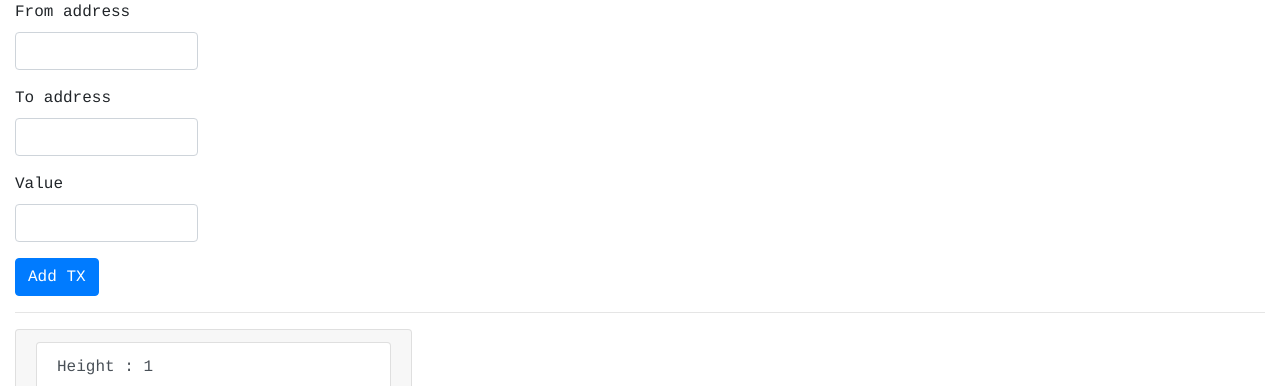
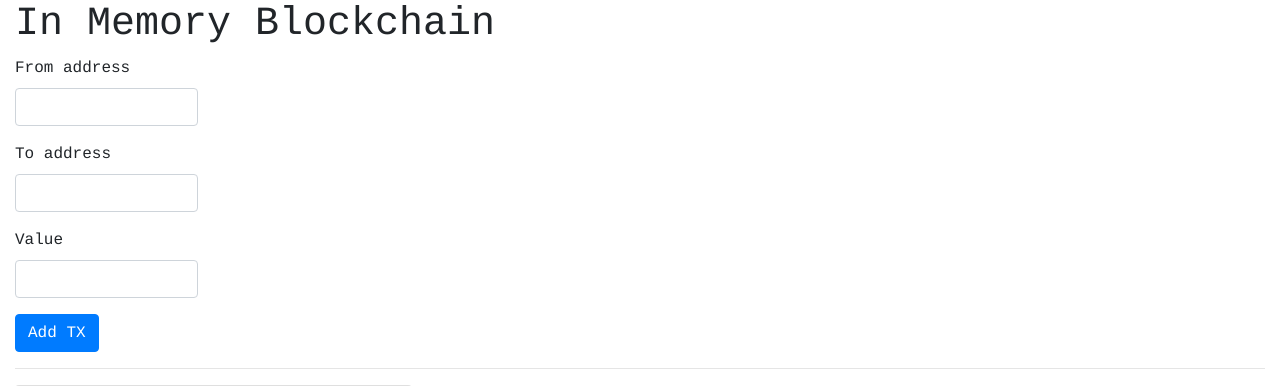
Before and after one commit to charlesjhongc/blockchain_demo, a Flask app: page / in a window 1280 px wide. Shown: the top 386 px of the page. Run offline with Flask 2, Linux system fonts and the light colour scheme; some libraries are stand-ins or nearby versions; some web fonts are replaced.

Commit message:
Add a header

```diff
--- a/templates/index.html
+++ b/templates/index.html
@@ -12,6 +12,11 @@
 
   <body>
     <div class="container-fluid">
+      <div class="row">
+        <div class="col">
+          <h1>In Memory Blockchain</h1>
+        </div>
+      </div>
 
       <div class="row">
         <div class="col-2">
```
